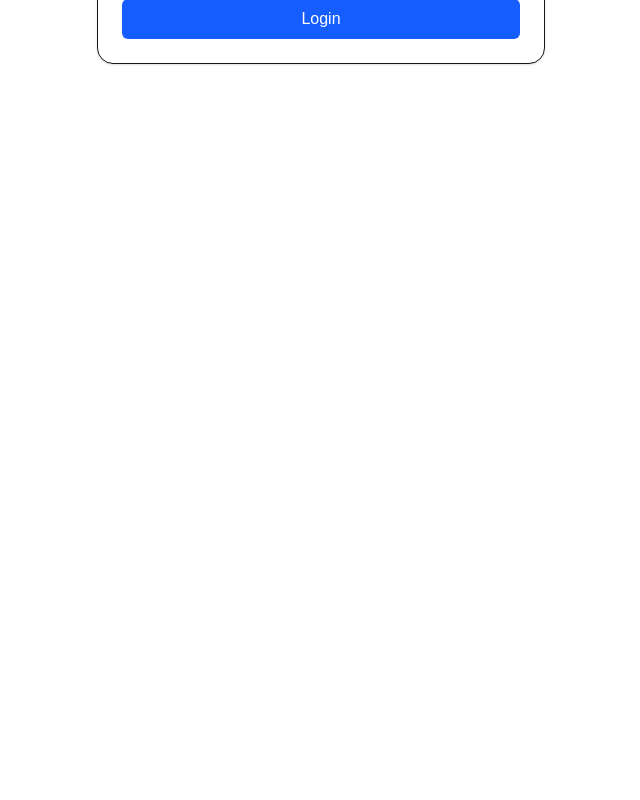
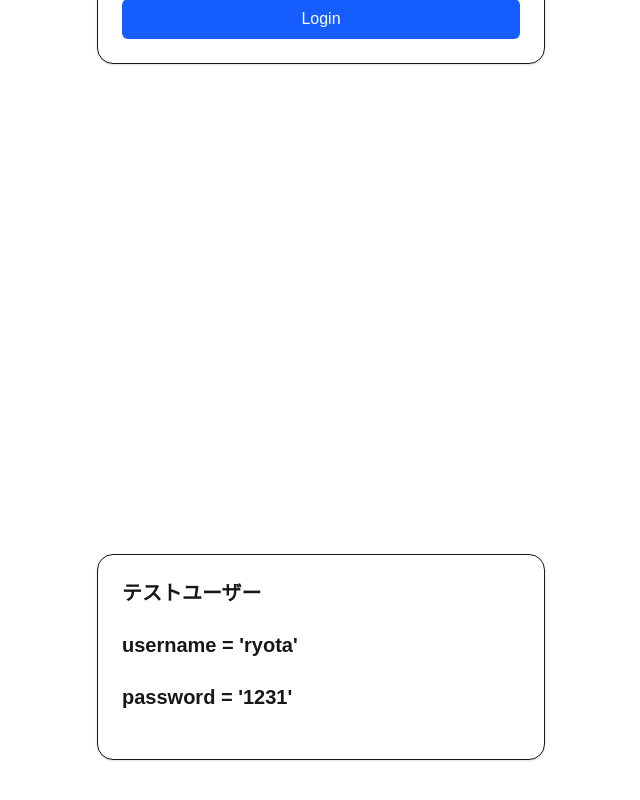
Before and after one commit to taro-1231/bunkasai-app-v2, a Next.js app in the folder frontend/: page /1/login in a window 1280 px wide. Shown: the part 492-1292 px from the top of the page, without its empty margins (319-959 px from the left). Before the commit the page ends 800 px from the top, so only its background shows below. Built offline with nearby package versions, Linux system fonts and the light colour scheme; no server answers.

Commit message:
testuser追加

```diff
--- a/frontend/app/[tenant]/login/page.tsx
+++ b/frontend/app/[tenant]/login/page.tsx
@@ -31,6 +31,7 @@ export default async function login(
       }
 
       return (
+        <>
           <main className="min-h-[calc(100svh-4rem)] grid place-items-center px-4">
             <div className="w-full max-w-md rounded-2xl border bg-white shadow-sm p-6">
               <h1 className="text-xl font-semibold mb-6">ログイン</h1>
@@ -49,6 +50,14 @@ export default async function login(
               </form>
             </div>
           </main>
+          <main className="min-h-[calc(100svh-4rem)] grid place-items-center px-4">
+            <div className="w-full max-w-md rounded-2xl border bg-white shadow-sm p-6">
+              <h1 className="text-xl font-semibold mb-6">テストユーザー</h1>
+              <p className="text-xl font-semibold mb-6">username = 'ryota'</p>
+              <p className="text-xl font-semibold mb-6">password = '1231'</p>
 
+            </div>
+          </main>
+        </>
       );
     }
--- a/frontend/app/register/page.tsx
+++ b/frontend/app/register/page.tsx
@@ -33,11 +33,11 @@ export default function RegisterPage() {
   }, [state, router]);
 
   return (
+    <>
     <main className="min-h-[calc(100svh-4rem)] grid place-items-center px-4">
       <div className="w-full max-w-md rounded-2xl border bg-white shadow-sm p-6">
         <h1 className="text-xl font-semibold mb-6">学校登録</h1>
 
-        {/* APIは Server Action に委譲 */}
         <form action={formAction} className="space-y-4">
           <div>
             <label className="block text-sm text-gray-700">学校名</label>
@@ -99,6 +99,14 @@ export default function RegisterPage() {
         </form>
       </div>
     </main>
+    <main className="min-h-[calc(100svh-4rem)] grid place-items-center px-4">
+      <div className="w-full max-w-md rounded-2xl border bg-white shadow-sm p-6">
+        <h1 className="text-xl font-semibold mb-6">登録済URL</h1>
+        <p className="text-xl font-semibold mb-6">https://bunkasai-app-v2.vercel.app/kana-u</p>
+      </div>
+    </main>
+
+    </>
   );
 }
 
```
